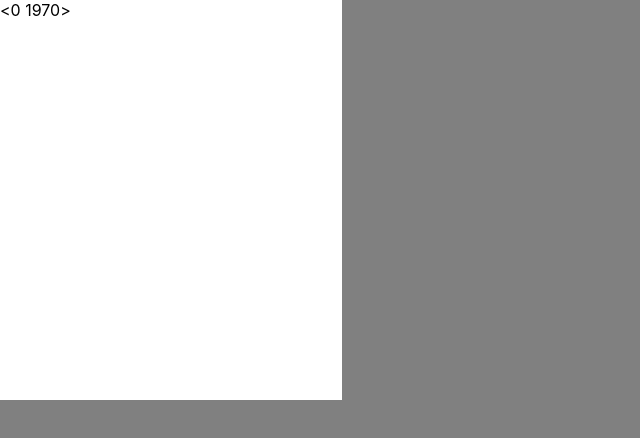
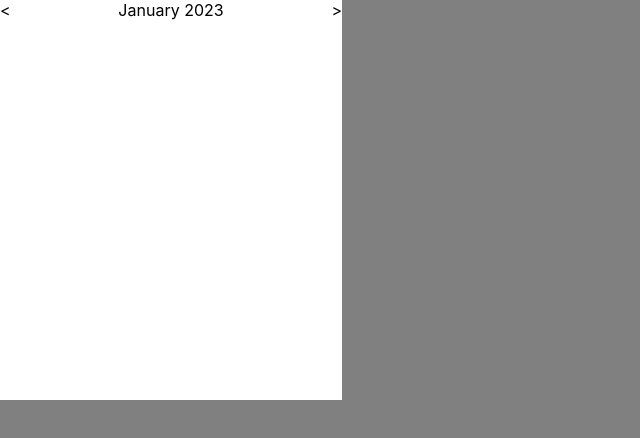
Before and after one commit to snigdho611/custom-react-datepicker, a React (Create React App) app: page / in a window 1280 px wide. Shown: the top 438 px of the page, without its empty margins (0-640 px from the left). Built offline with nearby package versions, Linux system fonts and the light colour scheme.

Commit message:
Added custom functions for next and previous

```diff
--- a/src/components/Datepicker/index.scss
+++ b/src/components/Datepicker/index.scss
@@ -5,9 +5,10 @@
     background-color: white;
     &_header{
         display: flex;
+        justify-content: space-between;
     }
 }
-
+// ---------------------------------------------------------------XXX-------------------------------------------------
 
 .calendar {
     // width: 300px;
--- a/src/components/Datepicker/index.tsx
+++ b/src/components/Datepicker/index.tsx
@@ -1,30 +1,111 @@
 import React, { useState } from "react";
 import "./index.scss";
+import dayjs from "dayjs";
 
-interface IDate{
-    date: number;
-    month: number;
-    year: number;
+interface IDate {
+  date: number;
+  month: number;
+  year: number;
 }
 interface IDatepickerHeaderProps {
-    dateObj: IDate;
+  dateObj: IDate;
+  onNext: () => void;
+  onPrev: () => void;
 }
 
-const DatepickerHeader: React.FC<IDatepickerHeaderProps> = ({dateObj}) => {
+const DatepickerHeader: React.FC<IDatepickerHeaderProps> = ({
+  dateObj,
+  onNext,
+  onPrev,
+}) => {
+  console.log(dayjs().month(dateObj.month));
   return (
     <div className="datepicker_header">
-      <div>{"<"}</div>
-      <div>{dateObj.month} {dateObj.year}</div>
-      <div>{">"}</div>
+      <div onClick={onPrev}>{"<"}</div>
+      <div>
+        {dayjs().locale("en").month(dateObj.month).format("MMMM")}{" "}
+        {dateObj.year}
+      </div>
+      <div onClick={onNext}>{">"}</div>
     </div>
   );
 };
 
 const Datepicker = () => {
-  const [dateObj, setDateObj] = useState<IDate>({ date: 1, month: 0, year: 1970 });
+  const [dateObj, setDateObj] = useState<IDate>({
+    date: 0,
+    month: 0,
+    year: 2023,
+  });
+
+  function getLastDayOfMonth(year: number, month: number) {
+    // Create a new Date object set to the next month's first day
+    const nextMonth: any = new Date(year, month + 1, 1);
+
+    // Subtract 1 day from the next month's first day to get the last day of the current month
+    const lastDayOfMonth = new Date(nextMonth - 1);
+
+    // Return the day component of the last day of the month
+    return lastDayOfMonth.getDate();
+  }
+
+  const onNext = () => {
+    if (dateObj.month === 11) {
+      console.log("Go to next year");
+      return setDateObj((prevState) => ({
+        ...prevState,
+        date: 0,
+        month: 0,
+        year: dateObj.year + 1,
+      }));
+    }
+    // if((dateObj.month ===  3 || dateObj.month ===  5 || dateObj.month ===  8 || dateObj.month ===  10) && dateObj.date === 30 ){
+    //     return console.log("Go to next month")
+    // }
+    return setDateObj((prevState) => ({
+      ...prevState,
+      month: dateObj.month + 1,
+    }));
+  };
+
+  const onPrev = () => {
+    if (dateObj.month === 0) {
+      console.log("Go to previous year");
+      return setDateObj((prevState) => ({
+        ...prevState,
+        date: 0,
+        month: 11,
+        year: dateObj.year - 1,
+      }));
+    }
+    // if((dateObj.month ===  3 || dateObj.month ===  5 || dateObj.month ===  8 || dateObj.month ===  10) && dateObj.date === 30 ){
+    //     return console.log("Go to next month")
+    // }
+    return setDateObj((prevState) => ({
+      ...prevState,
+      month: dateObj.month - 1,
+    }));
+  };
+
+  //   const getLastDayOfMonth = (month: number) => {
+  //     if((month ===  3 || month ===  5 || month ===  8 || month ===  10) && dateObj.date === 30 ){
+  //         return 30;
+  //     }
+  //     return 31;
+  //   }
+
+  // const year = 2023;
+  // const month = 1; // 0-based index, where 0 represents January
+
+  // const lastDay = getLastDayOfMonth(year, month);
+  // console.log(lastDay); // Output: 28 (assuming February in a non-leap year)
+  // Usage example
+
+  // console.log(getLastDayOfMonth(2024, 1))
+
   return (
     <div className="datepicker">
-      <DatepickerHeader dateObj={dateObj} />
+      <DatepickerHeader dateObj={dateObj} onNext={onNext} onPrev={onPrev} />
     </div>
   );
 };
```
